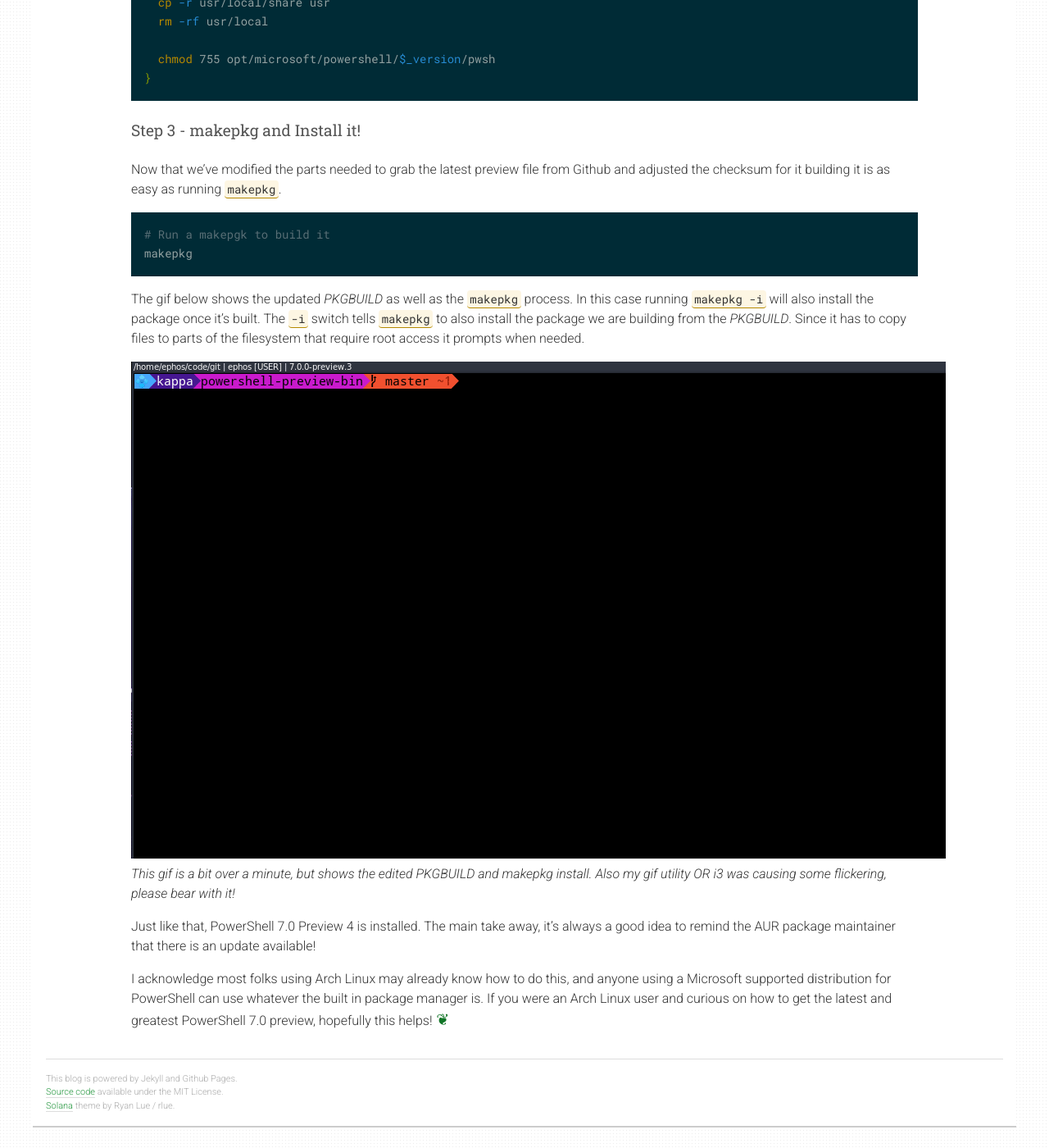
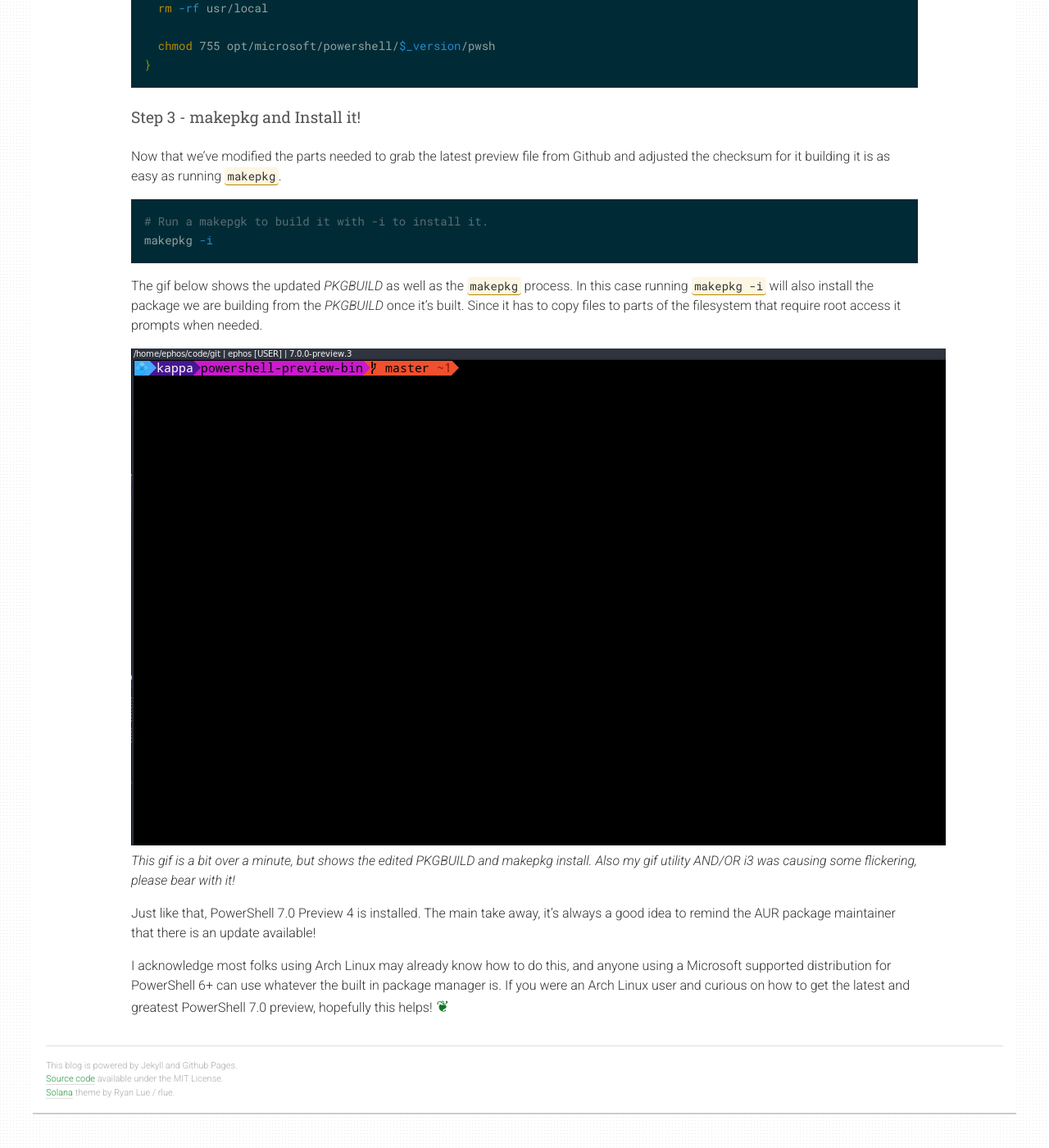
Before and after one commit to picobellobv/ephos.github.io, a Jekyll site: the page built from _posts/2019-10-13-PowerShell-Previews-on-Arch.md, in a window 1280 px wide and 1400 px high, scrolled down 4022 px. Shown: the whole window at 82% size. Built offline with Jekyll 4.4.1, drawn with Linux system fonts in a browser that asks for light colours; some of the changed text lies outside the part shown.

Commit message:
Fixed Post.
-Made some updates in the PowerShell Previews Arch post.

````diff
--- a/_posts/2019-10-13-PowerShell-Previews-on-Arch.md
+++ b/_posts/2019-10-13-PowerShell-Previews-on-Arch.md
@@ -39,7 +39,7 @@ Clone down the package from the AUR.
 git clone https://aur.archlinux.org/powershell-preview-bin.git
 ```
 
-Once cloned down we'll need to modify the _PKGBUILD_ file.  This is pretty a pretty standard step in general as it's good to review the _PKGBUILD_ even if you don't intend to modify it to make sure evil doers and bad guys didn't hide anything malicious in them!
+Once cloned down we'll need to modify the _PKGBUILD_ file.  This is pretty a pretty standard step and generally it's good to review the _PKGBUILD_ even if you don't intend to modify it to make sure evil doers and bad guys didn't hide anything malicious in them!
 
 ```bash
 # Navigate into the clone Git repository for the AUR package.
@@ -131,7 +130,7 @@ to...
 sha256sums=('FE7D23C4301F8E2FF890ECF1E9B3398F0F2EB063253D35E6C44F5FFC87D98D65')
 ```
 
-After changing those two lines all together it should look like the example below.  Edit the *PKGBUILD* file  in your editor of choice (vi, vim, nano, ed, emacs, vscode, you get the point).
+After changing those two lines all together it should look like the example below.  Edit the *PKGBUILD* file in your editor of choice (*vi, vim, nano, ed, emacs, vscode, you get the point*).
 
 ```bash
 # Maintainer: Thiago França da Silva <packagemaintainer@email.com>
@@ -170,18 +169,18 @@ package() {
 Now that we've modified the parts needed to grab the latest preview file from Github and adjusted the checksum for it building it is as easy as running `makepkg`.
 
 ```bash
-# Run a makepgk to build it
-makepkg
+# Run a makepgk to build it with -i to install it.
+makepkg -i
 ```
 
-The gif below shows the updated *PKGBUILD* as well as the `makepkg` process.  In this case running `makepkg -i` will also install the package once it's built.  The `-i` switch tells `makepkg` to also install the package we are building from the *PKGBUILD*.  Since it has to copy files to parts of the filesystem that require root access it prompts when needed.
+The gif below shows the updated *PKGBUILD* as well as the `makepkg` process.  In this case running `makepkg -i` will also install the package we are building from the *PKGBUILD* once it's built.  Since it has to copy files to parts of the filesystem that require root access it prompts when needed.
 
 ![makepkg]({{ site.baseurl }}/images/2019-10-13-PowerShell-Previews-on-Arch/makepkg.gif)
-*This gif is a bit over a minute, but shows the edited PKGBUILD and makepkg install.  Also my gif utility OR i3 was causing some flickering, please bear with it!*
+*This gif is a bit over a minute, but shows the edited PKGBUILD and makepkg install.  Also my gif utility AND/OR i3 was causing some flickering, please bear with it!*
 
 Just like that, PowerShell 7.0 Preview 4 is installed. The main take away, it's always a good idea to remind the AUR package maintainer that there is an update available!
 
-I acknowledge most folks using Arch Linux may already know how to do this, and anyone using a Microsoft supported distribution for PowerShell can use whatever the built in package manager is.  If you were an Arch Linux user and curious on how to get the latest and greatest PowerShell 7.0 preview, hopefully this helps!
+I acknowledge most folks using Arch Linux may already know how to do this, and anyone using a Microsoft supported distribution for PowerShell 6+ can use whatever the built in package manager is.  If you were an Arch Linux user and curious on how to get the latest and greatest PowerShell 7.0 preview, hopefully this helps!
 
 [AUR]:https://aur.archlinux.org/
 [Arch Wiki AUR]:https://wiki.archlinux.org/index.php/Arch_User_Repository
````
Also changed, not shown: other parts of _posts/2019-10-13-PowerShell-Previews-on-Arch.md (+5 -6 lines).
